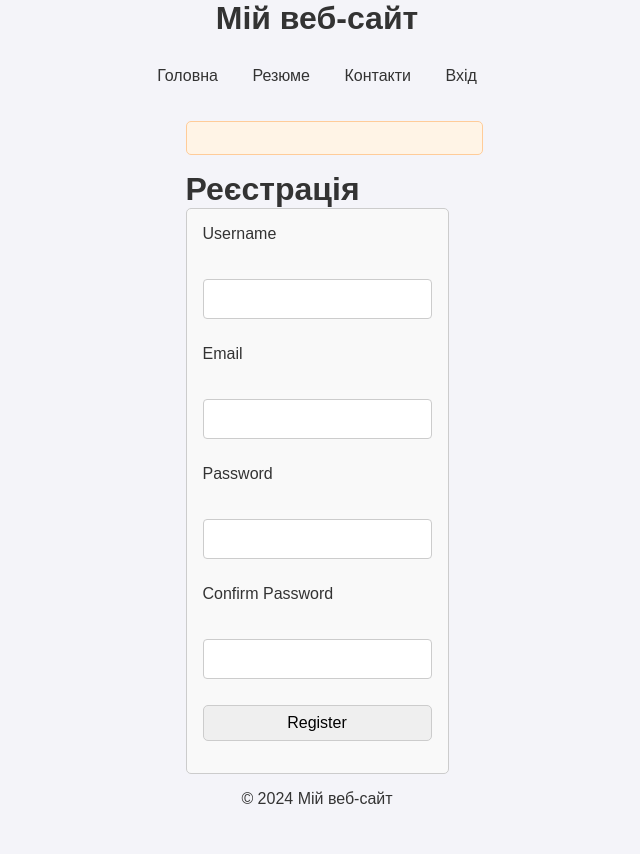
After one commit to bakaipnu/flask-app, a Flask app: page /users/sign-up in a window 1280 px wide. The commit adds this page. Shown: the whole page, without its empty margins (323-963 px from the left). Run offline with Flask 3, Linux system fonts and the light colour scheme.

Commit message:
feat: added authentication, registration, and account page

```diff
--- a/app/__init__.py
+++ b/app/__init__.py
@@ -1,12 +1,14 @@
 from flask import Flask
+from flask_bcrypt import Bcrypt
+from flask_migrate import Migrate
 from flask_sqlalchemy import SQLAlchemy
-from flask_migrate import Migrate
 
 from .config import config_by_name
 
 
 db = SQLAlchemy()
 migrate = Migrate()
+bcrypt = Bcrypt()
 
 
 def create_app(config_name="production"):
--- a/app/templates/navigation.html
+++ b/app/templates/navigation.html
@@ -3,7 +3,7 @@
     <a href="{{ url_for('resume') }}">Резюме</a>
     <a href="{{ url_for('contact') }}">Контакти</a>
 
-    {% if session.get("user") %}
+    {% if session.get("username") %}
         <a href="{{ url_for('users.profile') }}">Профіль</a>
         <a href="{{ url_for('users.logout') }}" onclick="event.preventDefault(); document.getElementById('logout-form').submit();">Вийти</a>
         <form id="logout-form" action="{{ url_for('users.logout') }}" method="POST" style="display: none;"></form>
--- a/app/users/__init__.py
+++ b/app/users/__init__.py
@@ -1,5 +1,5 @@
 from flask import Blueprint
 
-users_blueprint = Blueprint("users", __name__,  url_prefix="/users", template_folder="templates")
+users_blueprint = Blueprint("users", __name__,  url_prefix="/users", template_folder="templates", static_folder="static")
 
 from . import views
--- /dev/null
+++ b/app/users/forms.py
@@ -0,0 +1,45 @@
+from flask_wtf import FlaskForm
+from wtforms import StringField, PasswordField, SubmitField
+from wtforms.validators import DataRequired, Email, EqualTo, Length, ValidationError, Regexp
+
+from app.users.models import User
+
+
+class RegistrationForm(FlaskForm):
+    username = StringField("Username",
+                           validators=[
+                               DataRequired(),
+                               Length(min=3, max=20),
+                               Regexp("^[A-Za-z0-9_]+$",
+                                      message="Username must contain only letters, numbers, and underscores.")
+                           ])
+
+    email = StringField("Email",
+                        validators=[
+                            DataRequired(),
+                            Email()
+                        ])
+
+    password = PasswordField("Password",
+                             validators=[
+                                 DataRequired(),
+                                 Length(min=8, max=128, message="Password must be between 8 and 128 characters.")
+                             ])
+
+    confirm_password = PasswordField("Confirm Password",
+                                     validators=[
+                                         DataRequired(),
+                                         EqualTo("password", message="Passwords must match.")
+                                     ])
+
+    submit = SubmitField("Register")
+
+    def validate_email(self, email):
+        user = User.query.filter_by(username=email.data).first()
+        if user:
+            raise ValidationError("This email is already registered.")
+
+    def validate_username(self, username):
+        user = User.query.filter_by(username=username.data).first()
+        if user:
+            raise ValidationError("This username is already taken.")
--- /dev/null
+++ b/app/users/static/css/style.css
@@ -0,0 +1,43 @@
+form {
+    max-width: 400px;
+    margin: 0 auto;
+    padding: 1em;
+    border: 1px solid #ccc;
+    border-radius: 5px;
+    background: #f9f9f9;
+}
+
+form div {
+    margin-bottom: 1em;
+}
+
+form label {
+    margin-bottom: 0.5em;
+    color: #333333;
+    display: block;
+}
+
+form input {
+    border: 1px solid #ccc;
+    padding: 0.5em;
+    font-size: 1em;
+    width: 100%;
+    border-radius: 5px;
+}
+
+form small {
+    color: red;
+}
+
+.flash-messages {
+    max-width: 400px;
+    margin: 1em auto;
+    padding: 1em;
+    background: #fff4e6;
+    border: 1px solid #ffcc99;
+    border-radius: 5px;
+}
+
+.flash-message {
+    margin: 0;
+}
--- /dev/null
+++ b/app/users/templates/register.html
@@ -0,0 +1,43 @@
+{% extends "base.html" %}
+
+{% block css %}
+  <link rel="stylesheet" href="{{ url_for('users.static', filename='css/style.css') }}">
+{% endblock css %}
+
+{% block content %}
+<h1>Реєстрація</h1>
+<form method="POST">
+    {{ form.hidden_tag() }}
+    <div>
+        {{ form.username.label }}<br>
+        {{ form.username(size=20) }}<br>
+        {% for error in form.username.errors %}
+            <small>{{ error }}</small>
+        {% endfor %}
+    </div>
+    <div>
+        {{ form.email.label }}<br>
+        {{ form.email(size=20) }}<br>
+        {% for error in form.email.errors %}
+            <small>{{ error }}</small>
+        {% endfor %}
+    </div>
+    <div>
+        {{ form.password.label }}<br>
+        {{ form.password(size=20) }}<br>
+        {% for error in form.password.errors %}
+            <small>{{ error }}</small>
+        {% endfor %}
+    </div>
+    <div>
+        {{ form.confirm_password.label }}<br>
+        {{ form.confirm_password(size=20) }}<br>
+        {% for error in form.confirm_password.errors %}
+            <small>{{ error }}</small>
+        {% endfor %}
+    </div>
+    <div>
+        {{ form.submit() }}
+    </div>
+</form>
+{% endblock content %}
--- a/app/users/views.py
+++ b/app/users/views.py
@@ -7,9 +7,11 @@ from flask import (render_template,
                    flash,
                    session,
                    make_response)
-from werkzeug.security import check_password_hash, generate_password_hash
 
+from app import bcrypt, db
 from . import users_blueprint
+from .forms import RegistrationForm
+from .models import User
 
 
 @users_blueprint.route('/hi/<string:name>')
@@ -28,20 +30,18 @@ def admin():
 
 @users_blueprint.route("/login", methods=["GET", "POST"])
 def login():
-    correct_username = "admin"
-    correct_password = generate_password_hash("password123")
-
     if request.method == "POST":
         username = request.form.get("username")
         password = request.form.get("password")
 
-        is_username_correct = username == correct_username
-        is_password_correct = check_password_hash(correct_password, password)
+        user = User.query.filter_by(username=username).first()
 
-        if is_username_correct and is_password_correct:
-            session["user"] = username
+        if user and user.check_password(password):
+            session["username"] = user.username
+            session["email"] = user.email
+
             flash("Login successful!", "success")
-            return redirect(url_for("users.profile", name=username))
+            return redirect(url_for("users.account"))
         else:
             flash("Invalid username or password", "danger")
     return render_template("login.html")
@@ -49,7 +49,7 @@ def login():
 
 @users_blueprint.route("/profile", methods=["GET", "POST"])
 def profile():
-    if "user" not in session:
+    if "username" not in session:
         flash("You need to log in to view this page.", "warning")
         return redirect(url_for("users.login"))
 
@@ -87,13 +87,13 @@ def profile():
             return response
 
     current_cookies = request.cookies.to_dict()
-    return render_template("profile.html", username=session["user"],
+    return render_template("profile.html", username=session["username"],
                            cookies=current_cookies)
 
 
 @users_blueprint.route("/logout", methods=["POST"])
 def logout():
-    session.pop("user", None)
+    session.pop("username", None)
     flash("You have benn logged out.", "info")
     return redirect(url_for("users.login"))
 
@@ -108,3 +108,28 @@ def set_color_scheme(scheme):
     response.set_cookie("color_scheme", scheme, max_age=timedelta(days=30))
     flash(f"Color scheme set to {scheme.capitalize()}!", "success")
     return response
+
+
+@users_blueprint.route("/sign-up", methods=["GET", "POST"])
+def signup():
+    form = RegistrationForm()
+    if form.validate_on_submit():
+        hashed_password = bcrypt.generate_password_hash(form.password.data).decode("UTF-8")
+        user = User(username=form.username.data, email=form.email.data, password=hashed_password)
+        db.session.add(user)
+        db.session.commit()
+        flash("Your account has benn created! You can now log in.", "success")
+        return redirect(url_for("users.login"))
+    return render_template("register.html", title="Register", form=form)
+
+
+@users_blueprint.route("/account")
+def account():
+    if "username" not in session:
+        flash("You must log in to view this page.", "warning")
+        return redirect(url_for("users.login"))
+
+    username = session.get("username")
+    email = session.get("email")
+
+    return render_template("account.html", username=username, email=email)
```
Also changed, not shown: app/users/models.py (+7 -1 lines), app/users/templates/account.html (added, +12 -0 lines).
